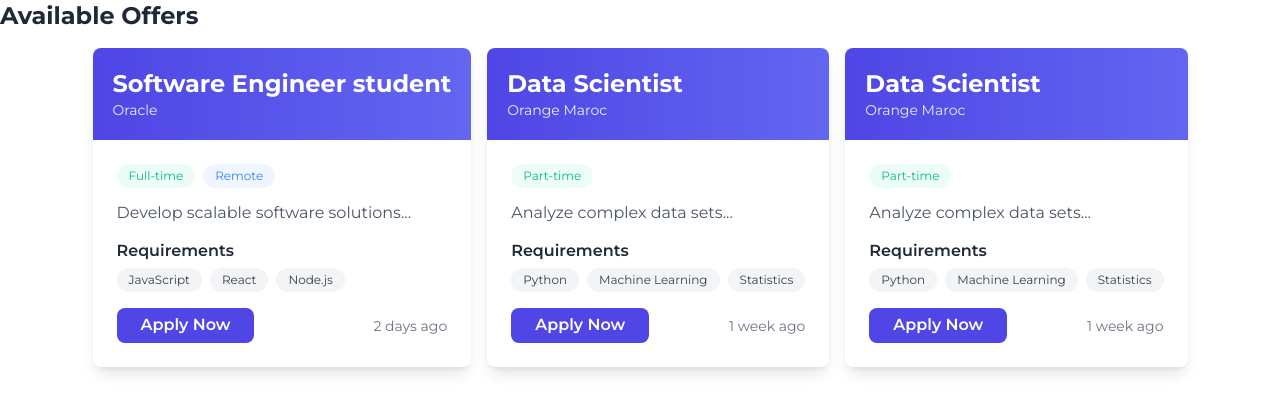
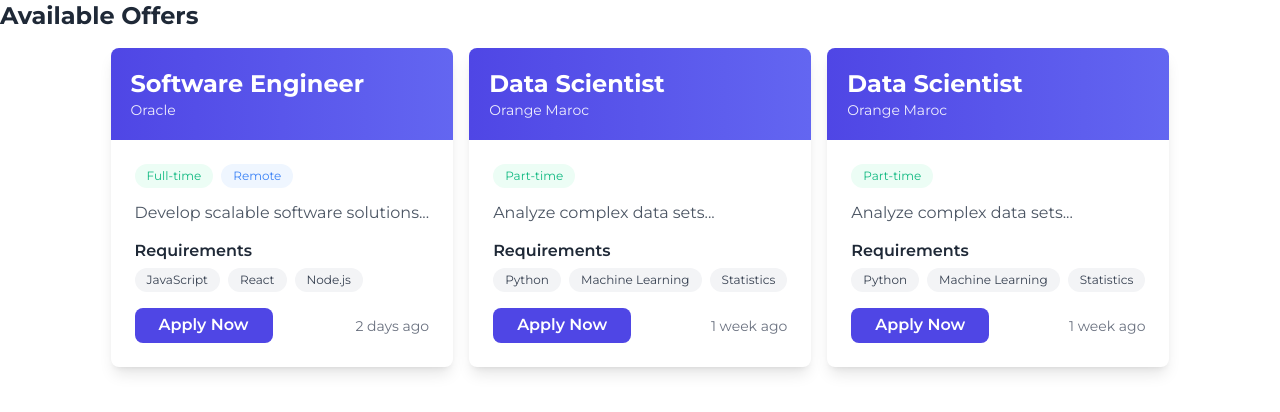
Before and after one commit to zackweb-pro/SI_Interface, a React (Vite) app: page /offers in a window 1280 px wide. Shown: the top 412 px of the page. Built offline with nearby package versions, Linux system fonts and the light colour scheme.

Commit message:
Changes made

```diff
--- a/src/components/Offers.jsx
+++ b/src/components/Offers.jsx
@@ -4,7 +4,7 @@
     const offers = [
         {
           id: 1,
-          title: 'Software Engineer student',
+          title: 'Software Engineer ',
           organization: 'Oracle',
           type: 'Full-time',
           remote: true,
--- a/src/components/UpdateCV.jsx
+++ b/src/components/UpdateCV.jsx
@@ -46,7 +46,7 @@
           className="w-full border border-gray-300 rounded-md p-2"
         ></textarea>
         <Button type="submit" className="w-full">
-          Update CVs
+          Update CV
         </Button>
       </form>
     </div>
```
